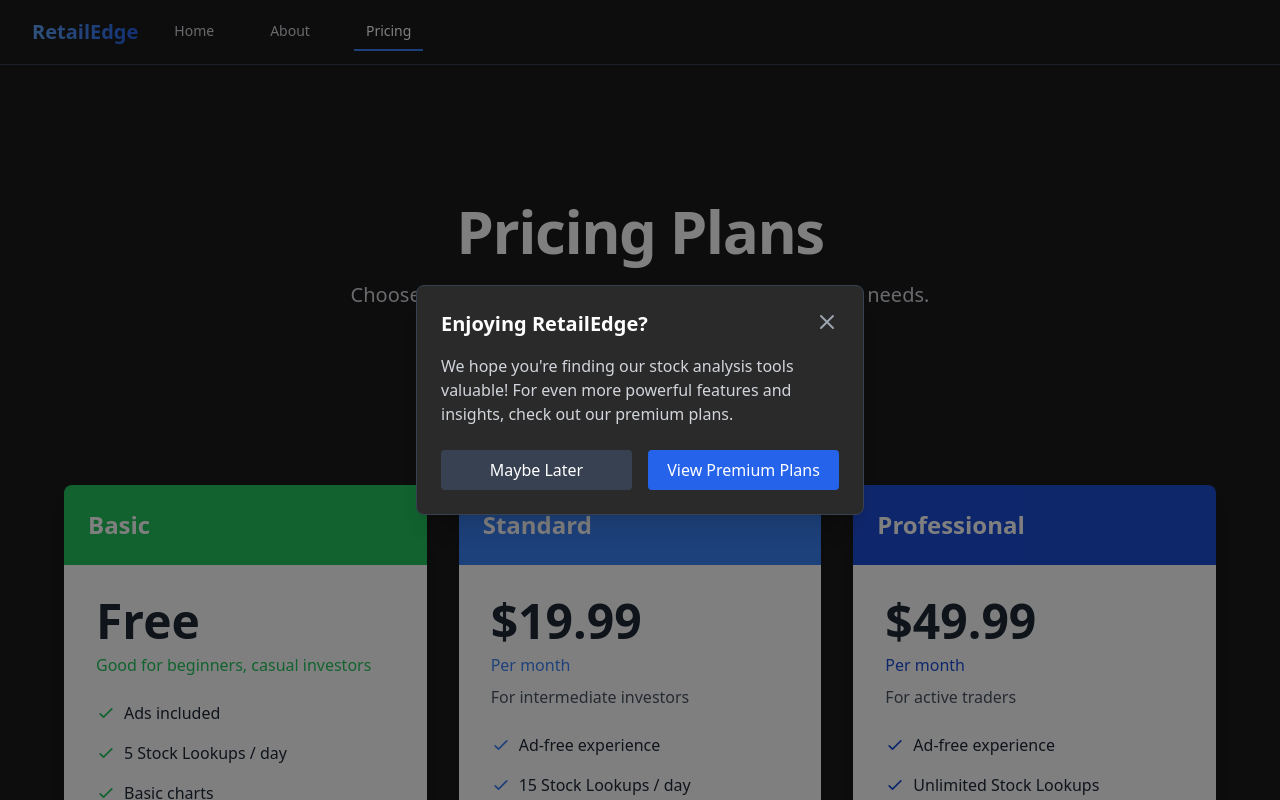
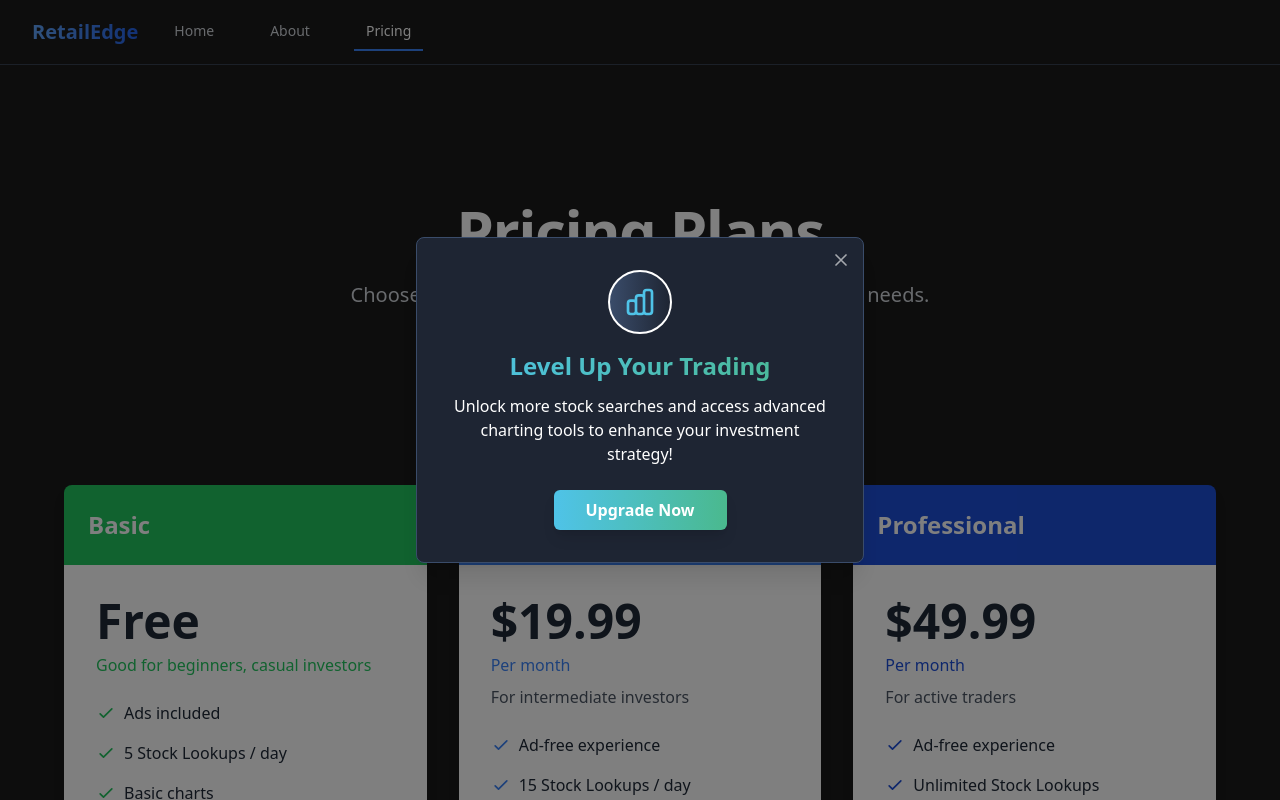
Before and after one commit to vngyn124/RetailEdge, a React (Vite) app: page /pricing in a window 1280 px wide. Shown: the top 800 px of the page. Built offline with nearby package versions, Linux system fonts and the light colour scheme; no server answers.

Commit message:
upgrade CTA

```diff
--- a/src/components/CTAPopup.tsx
+++ b/src/components/CTAPopup.tsx
@@ -10,38 +10,44 @@
 
   return (
     <div className="fixed inset-0 z-50 flex items-center justify-center p-4 bg-black bg-opacity-50">
-      <div className="bg-[#2a2a2a] rounded-lg p-6 max-w-md w-full border border-[#374151] shadow-xl">
-        <div className="flex justify-between items-start mb-4">
-          <h3 className="text-xl font-bold text-white">Enjoying RetailEdge?</h3>
+      <div className="bg-[#1e2533] rounded-lg p-8 max-w-md w-full shadow-xl text-center text-white relative border border-[#3a4c6a]">
+        {/* Close button - faint X at top */}
         <button
           onClick={onClose}
-            className="text-gray-400 hover:text-white"
+          className="absolute top-3 right-3 text-white opacity-60 hover:opacity-100"
+          aria-label="Close"
         >
-            <svg className="h-6 w-6" fill="none" viewBox="0 0 24 24" stroke="currentColor">
+          <svg className="h-5 w-5" fill="none" viewBox="0 0 24 24" stroke="currentColor">
             <path strokeLinecap="round" strokeLinejoin="round" strokeWidth="2" d="M6 18L18 6M6 6l12 12" />
           </svg>
         </button>
+
+        {/* Icon */}
+        <div className="mx-auto bg-gradient-to-r from-[#3a4c6a] to-[#1e2533] rounded-full p-3 w-16 h-16 flex items-center justify-center mb-4 border-2 border-white">
+          <svg className="h-8 w-8 text-[#4fc3e8]" viewBox="0 0 24 24" fill="none" stroke="currentColor">
+            <path strokeLinecap="round" strokeLinejoin="round" strokeWidth="2" d="M9 19v-6a2 2 0 00-2-2H5a2 2 0 00-2 2v6a2 2 0 002 2h2a2 2 0 002-2zm0 0V9a2 2 0 012-2h2a2 2 0 012 2v10m-6 0a2 2 0 002 2h2a2 2 0 002-2m0 0V5a2 2 0 012-2h2a2 2 0 012 2v14a2 2 0 01-2 2h-2a2 2 0 01-2-2z" />
+          </svg>
         </div>
 
-        <p className="text-gray-300 mb-6">
-          We hope you're finding our stock analysis tools valuable! For even more powerful features and insights, check out our premium plans.
+        {/* Main heading with gradient text */}
+        <h3 className="text-2xl font-bold mb-3 bg-clip-text text-transparent bg-gradient-to-r from-[#4fc3e8] to-[#4ab98e]">Level Up Your Trading</h3>
+
+        {/* Descriptive text */}
+        <p className="mb-6 text-white">
+          Unlock more stock searches and access advanced charting tools to enhance your investment strategy!
         </p>
 
-        <div className="flex flex-col sm:flex-row gap-4">
-          <button
-            onClick={onClose}
-            className="flex-1 bg-gray-700 text-white rounded py-2 px-4 hover:bg-gray-600"
-          >
-            Maybe Later
-          </button>
+        {/* Subscribe button with gradient */}
         <Link
           to="/pricing"
-            className="flex-1 bg-blue-600 text-white rounded py-2 px-4 hover:bg-blue-700 text-center"
-            onClick={onClose}
+          className="inline-block bg-gradient-to-r from-[#4fc3e8] to-[#4ab98e] text-white font-semibold rounded-md py-2 px-8 hover:opacity-90 transition-all shadow-lg transform hover:-translate-y-0.5"
+          onClick={(e) => {
+            e.stopPropagation();
+            onClose();
+          }}
         >
-            View Premium Plans
+          Upgrade Now
         </Link>
-        </div>
       </div>
     </div>
   );
```
Lines whose indentation alone changed are shown as unchanged.
